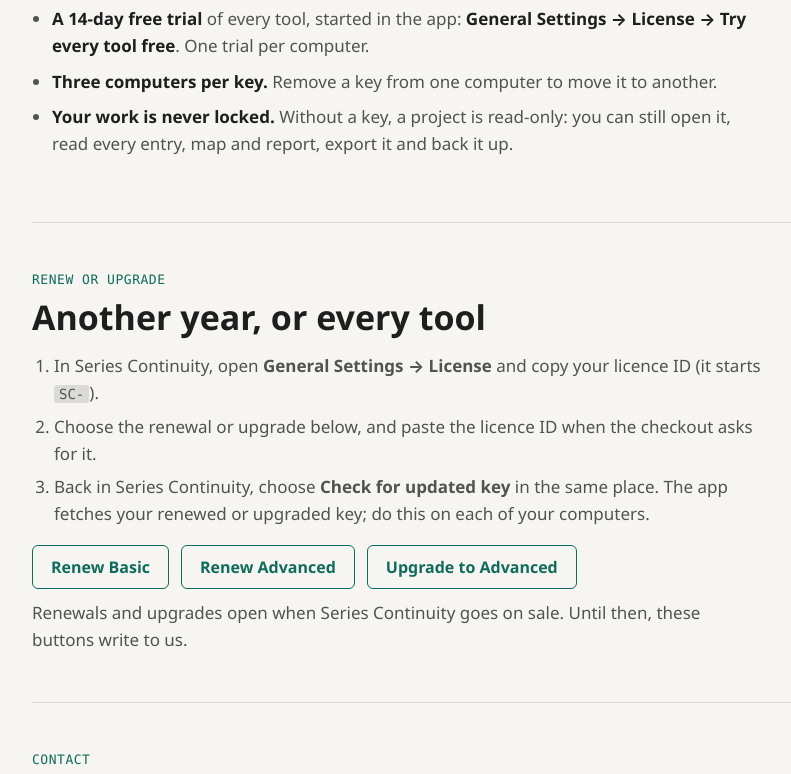
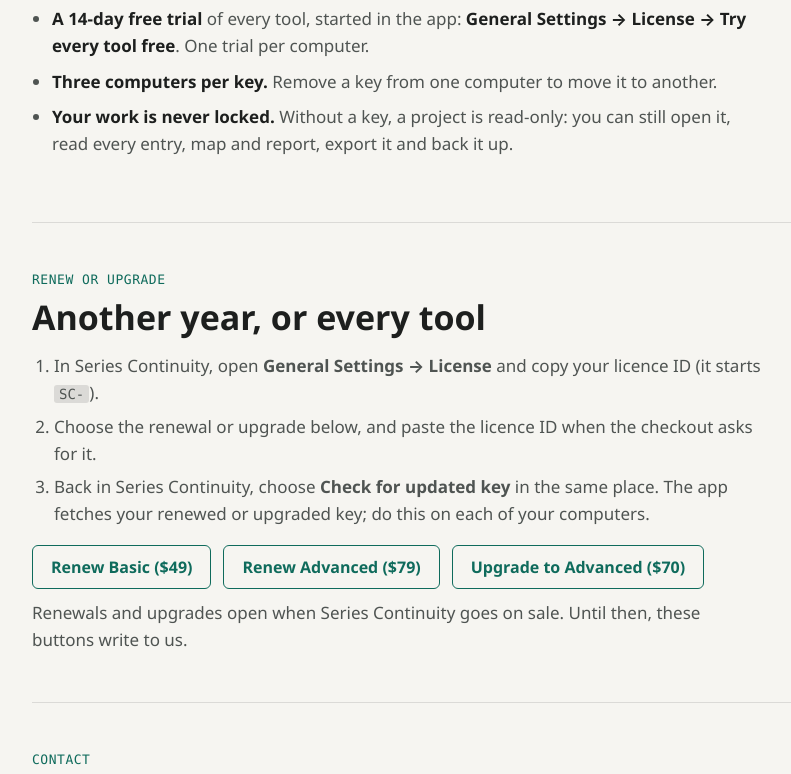
Before and after one commit to ScottDavis-GV/seriescontinuity.com, a plain HTML site: page index.html in a window 1280 px wide. Shown: the part 2207-2981 px from the top of the page, without its empty margins (68-859 px from the left). Drawn offline with Linux system fonts and the light colour scheme; no server answers.

Commit message:
Set the prices: Basic $129, Advanced $199, Founder $149, renewals $49 and $79, upgrade $70

```diff
--- a/index.html
+++ b/index.html
@@ -175,12 +175,12 @@
 const STORE = {
   storeOpen: false,
   prices: {
-    basic: '',
-    advanced: '',
-    founder: '',
-    basicRenewal: '',
-    advancedRenewal: '',
-    upgrade: '',
+    basic: '$129',
+    advanced: '$199',
+    founder: '$149',
+    basicRenewal: '$49',
+    advancedRenewal: '$79',
+    upgrade: '$70',
   },
   links: {
     basic: '',
```
